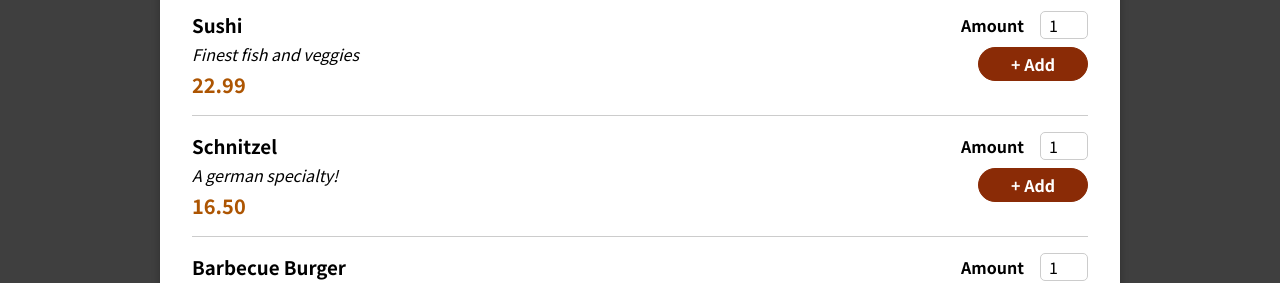
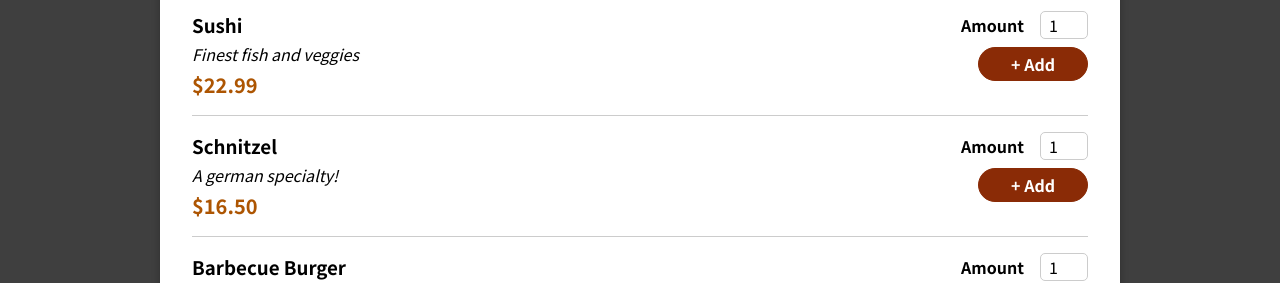
Before and after one commit to DevBasu123/npx-ReactApp3, a React (Create React App) app in the folder react-food-order/: page / in a window 1280 px wide. Shown: the part 526-809 px from the top of the page. Built offline with nearby package versions, Linux system fonts and the light colour scheme.

Commit message:
Fix MealItem Component to display '$' for price

```diff
--- a/react-food-order/src/components/Meals/MealItem/MealItem.js
+++ b/react-food-order/src/components/Meals/MealItem/MealItem.js
@@ -3,7 +3,7 @@ import classes from './MealItem.module.css';
 
 const MealItem = props => {
 
-    const price = `${props.price.toFixed(2)}`;
+    const price = `$${props.price.toFixed(2)}`;
 
     return <li className={classes.meal}>
         <div>
```
